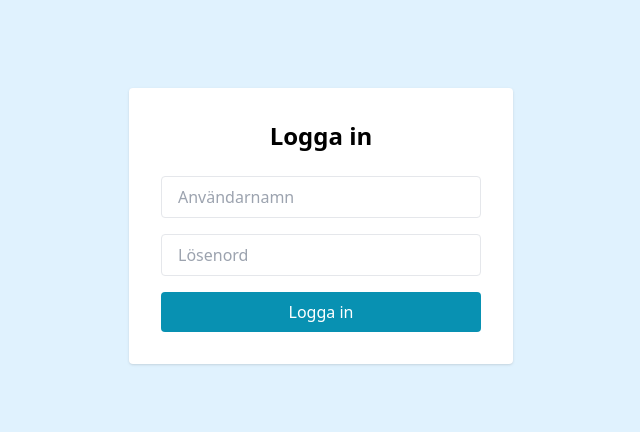
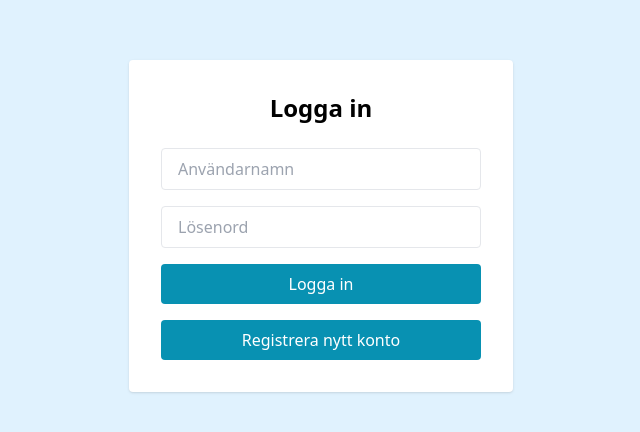
Before and after one commit to Schvea/Projektuppgift-avanceradjs, a React app in the folder projekt/frontend/: page / in a window 1280 px wide. Shown: the part 174-606 px from the top of the page, without its empty margins (319-959 px from the left). Built offline with nearby package versions, Linux system fonts and the light colour scheme; the HTML template or start-up script is replaced by a standard one.

Commit message:
registrera knapp finns nu på login

```diff
--- a/projekt/frontend/src/pages/LoginPage.jsx
+++ b/projekt/frontend/src/pages/LoginPage.jsx
@@ -65,6 +65,7 @@ function LoginPage() {
           >
             Logga in
           </button>
+        <button className="panel-btn" onClick={() => navigate('/register')}>Registrera nytt konto</button>
           {message && <p className="text-red-600 text-sm">{message}</p>}
         </form>
       </div>
```
